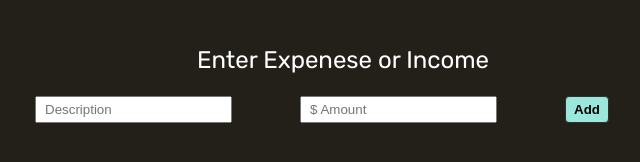
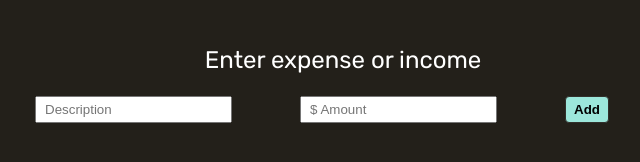
Before and after one commit to johnhoysa/expense-tracker, a plain HTML site: page index.html in a window 1280 px wide. Shown: the full height of the page, 297-937 px from the left. Drawn offline with Linux system fonts and the light colour scheme.

Commit message:
code clean up

```diff
--- a/index.html
+++ b/index.html
@@ -14,7 +14,7 @@
 
 <body>
     <main>
-        <h2 id="instructions" class="instructions">Enter Expenese or Income</h2>
+        <h2 id="instructions" class="instructions">Enter expense or income</h2>
         <h3 id="balance" class="balance">Balance: <span id="balanceTotal"></span></h3>
         <div class="add-expense">
             <select name="etType" id="etType" aria-label="Type">
```
Also changed, not shown: scripts.js (+10 -13 lines), styles.css (+7 -0 lines).
